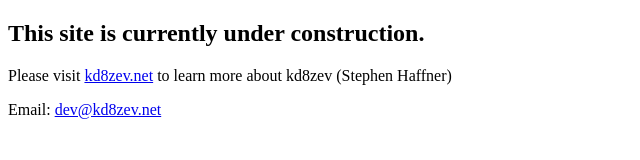
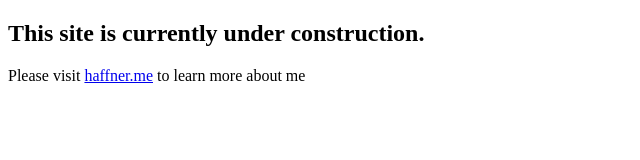
Before and after one commit to yupyupp/yupyupp.github.io, a plain HTML site: page index.html in a window 1280 px wide. Shown: the whole page, without its empty margins (0-640 px from the left). Drawn offline with Linux system fonts and the light colour scheme.

Commit message:
Removed email -_-

```diff
--- a/index.html
+++ b/index.html
@@ -1,16 +1,12 @@
 <!doctype HTML>
 <html lang="en_us">
   <head>
-    <title>Stephen Haffner | kd8zev</title>
+    <title>Stephen Haffner | yupyupp | kd8zev</title>
   </head>
 
   <body>
     <h2>This site is currently under construction.</h2>
 
-    <p>Please visit <a href="https://www.kd8zev.net">kd8zev.net</a> to learn more about kd8zev (Stephen Haffner)</p>
+    <p>Please visit <a href="https://www.haffner.me">haffner.me</a> to learn more about me</p>
   </body
-
-  <footer>
-    <p>Email: <a href="mailto:dev@kd8zev.net">dev@kd8zev.net</a></p>
-  </footer>
 </html>
```
